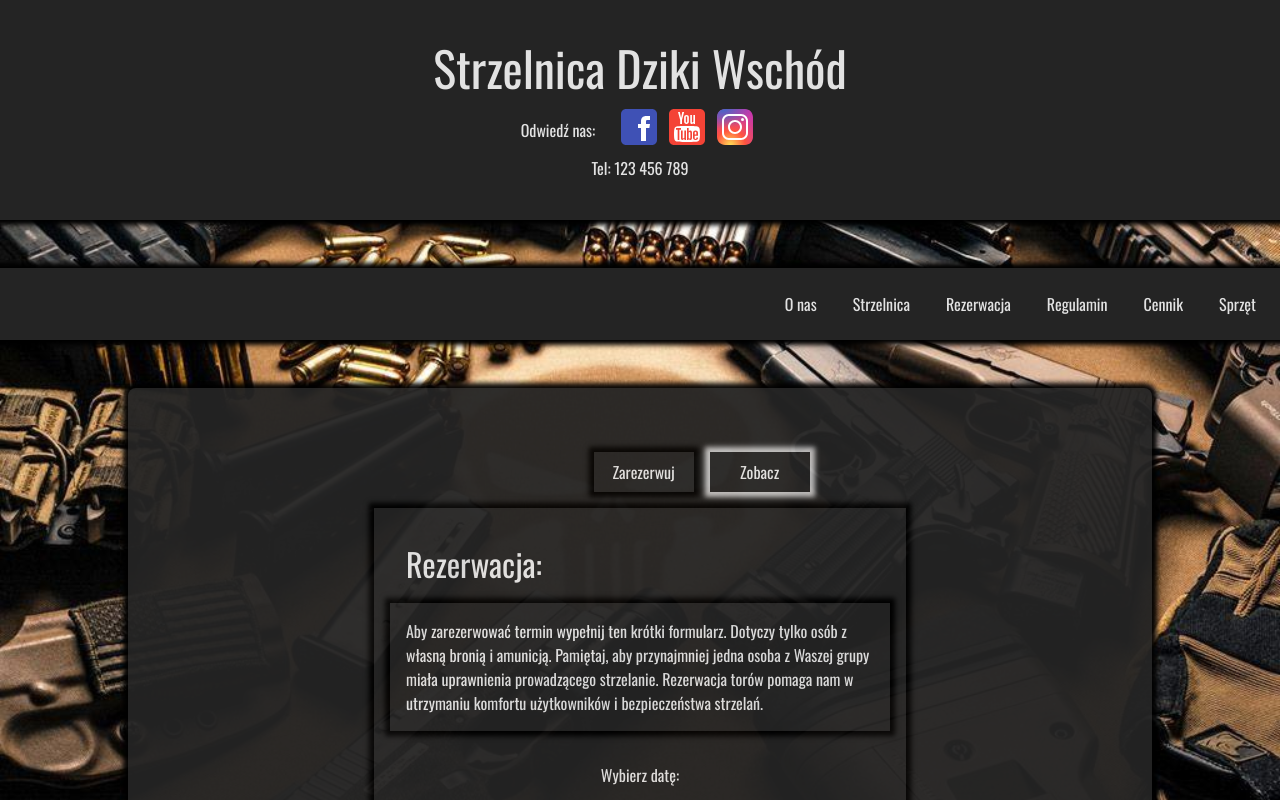
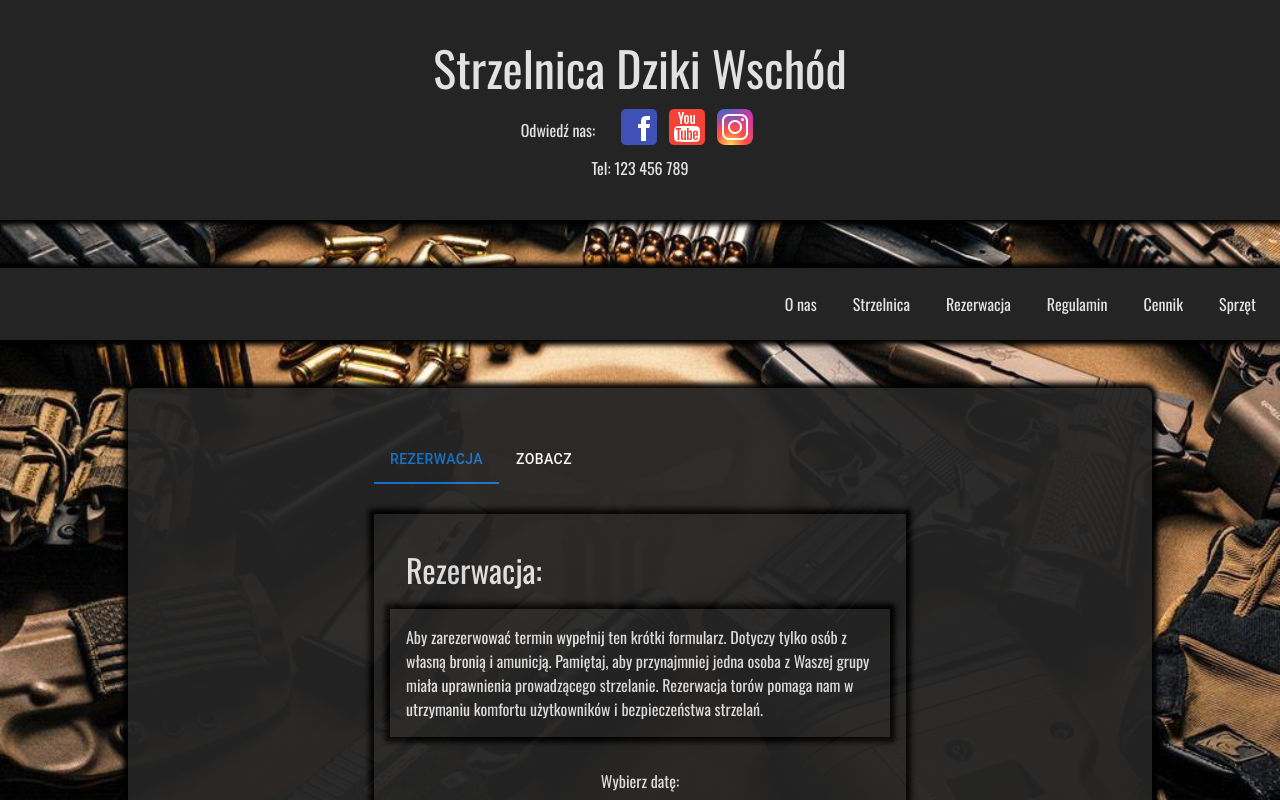
Before and after one commit to awnetcode/Shooting-range, a React (Vite) app: page / in a window 1280 px wide. Both pictures are taken after a click on the item "Rezerwacja". Shown: the top 800 px of the page. Built offline with nearby package versions, Linux system fonts and the light colour scheme.

Commit message:
form-fix

```diff
--- a/package.json
+++ b/package.json
@@ -10,6 +10,9 @@
     "preview": "vite preview"
   },
   "dependencies": {
+    "@emotion/react": "^11.14.0",
+    "@emotion/styled": "^11.14.0",
+    "@mui/material": "^7.1.1",
     "body-parser": "^1.20.3",
     "express": "^4.21.2",
     "react": "^18.3.1",
--- a/src/components/main-content/Reservation-form.jsx
+++ b/src/components/main-content/Reservation-form.jsx
@@ -1,4 +1,5 @@
 import React from "react";
+import { Button, Box, TextField } from "@mui/material";
 
 class ReservationForm extends React.Component {
     constructor(props) {
@@ -7,8 +8,29 @@ class ReservationForm extends React.Component {
           date: '',
           name: '',
           license: '',
-          phone: ''
+          phone: '',
         };
+        this.commonTextFieldStyles = {
+  '& .MuiOutlinedInput-root': {
+    '& fieldset': {
+      borderColor: 'silver', // kolor ramki
+      cursor:'pointer'
+    },
+    '&:hover fieldset': {
+      borderColor: 'dimgray', // przy najechaniu
+    },
+    '&.Mui-focused fieldset': {
+      borderColor: '#247bd2', // przy focusie (kliknięciu)
+    },
+  },
+  '& .MuiInputLabel-root': {
+    color: 'silver', // kolor labela
+  },
+  '& .MuiInputBase-input': {
+    color: 'silver', // kolor tekstu w środku
+    cursor: 'pointer'
+  },
+};
     }
 
     handleInputChange = (event) => {
@@ -42,9 +64,11 @@ class ReservationForm extends React.Component {
         return(
             <>
                 <h1>Rezerwacja:</h1>
+                <Box>
                 <p className='reservation-info'>
                     Aby zarezerwować termin wypełnij ten krótki formularz. Dotyczy tylko osób z własną bronią i amunicją. Pamiętaj, aby przynajmniej jedna osoba z Waszej grupy miała uprawnienia prowadzącego strzelanie. Rezerwacja torów pomaga nam w utrzymaniu komfortu użytkowników i bezpieczeństwa strzelań.
                 </p>
+                </Box>
                 <form className="application-form">
                 <label htmlFor="date">Wybierz datę:</label>
                 <input
@@ -53,13 +77,10 @@ class ReservationForm extends React.Component {
                 type="date"
                 onChange={this.handleInputChange}
                 />
-                <label htmlFor="name">Imię:</label>
-                <input
-                type="text"
-                name='name'
-                className='text-input'
-                onChange={this.handleInputChange}
-                />
+                <TextField sx={this.commonTextFieldStyles} id="outlined-basic" label="Imię" variant="outlined" onChange={this.handleInputChange}/>
+                <TextField sx={this.commonTextFieldStyles} id="outlined-basic" label="Telefon" variant="outlined" onChange={this.handleInputChange}/>
+                <TextField sx={this.commonTextFieldStyles} id="outlined-basic" label="Nr Prowadzącego strzelanie" variant="outlined" onChange={this.handleInputChange}/>
+                <TextField sx={this.commonTextFieldStyles} id="outlined-basic" label="Ilość osób" variant="outlined" onChange={this.handleInputChange}/>
                 <label htmlFor="license">Nr Prowadzącego Strzelanie:</label>
                 <input
                 type="text"
@@ -75,7 +96,7 @@ class ReservationForm extends React.Component {
                 onChange={this.handleInputChange}
                 />
                 </form>
-                <button className='form-button' type='submit' onClick={this.saveToServer}>Zgłoś na Policję!</button>
+                <Button variant="outlined" onClick={this.saveToServer}>Zgłoś</Button>
             </>
         )
       }
--- a/src/components/main-content/Reservation.jsx
+++ b/src/components/main-content/Reservation.jsx
@@ -1,43 +1,53 @@
 import './styles/reservation.css';
 
 import { useState } from 'react';
+import { Box, Tabs, Tab } from '@mui/material';
 
 import ReservationForm from './Reservation-form';
 import ReservationCalendar from './Reservation-calendar';
 
 const Reservation = () =>{
 
-    const [isActive, setActive] = useState('book');
-    const [buttonActive, setButtonActive] = useState(true);
+    const[value, setValue] = useState(0)
+
+
     let content;
 
-    switch(isActive){
-        case 'book':
-            content = <ReservationForm />
-            break;
-        case 'check':
-            content = <ReservationCalendar />
-            break;
+    function a11yProps(index) {
+  return {
+    id: `simple-tab-${index}`,
+    'aria-controls': `simple-tabpanel-${index}`,
+  };
+}
 
-        default: content = <ReservationForm />
+    const handleChange = (event, newValue) => {
+    setValue(newValue);
+  };
+
+  switch(value){
+    case 0:
+        content = <ReservationForm/>;
         break;
-    };
+    case 1:
+        content = <ReservationCalendar/>
+        break;
+  }
 
     return(
         <>
-        <div className="reservation-nav">
-            <span
-            onClick={() => {setActive('book'), setButtonActive(!buttonActive)}}
-            className={buttonActive == true && isActive == 'book' ? "nav-button" : "nav-button-active"}
-                >Zarezerwuj</span>
-            <span
-              onClick={() => {setActive('check'), setButtonActive(!buttonActive)}}
-              className={buttonActive == true && isActive == 'check' ? "nav-button" : "nav-button-active"}
-                >Zobacz</span>
-        </div>
+        <Box>
+         <Tabs value={value} onChange={handleChange} aria-label="basic tabs example"
+         sx={{
+            mb:'30px',
+            color:'white'
+        }}>
+          <Tab label="rezerwacja" {...a11yProps(0)} sx={{color:'inherit'}}/>
+          <Tab label="zobacz" {...a11yProps(1)} sx={{color:'inherit'}}/>
+        </Tabs>
         <div className="form-area">
             {content}
         </div>
+        </Box>
         </>
     )
 }
--- a/src/components/main-content/styles/reservation.css
+++ b/src/components/main-content/styles/reservation.css
@@ -1,26 +1,3 @@
-.reservation-nav{
-    min-width: 40%;
-    display: flex;
-    align-items: center;
-    justify-content: flex-end;
-    gap: 1rem;
-    padding: 1rem;
-}
-.nav-button{
-    padding: .5rem 1rem;
-    width: 100px;
-    box-shadow: var(--main-shadow);
-    text-align: center;
-    cursor: pointer;
-}
-
-.nav-button-active{
-    padding: .5rem 1rem;
-    width: 100px;
-    box-shadow: var(--silver-shadow);
-    text-align: center;
-    cursor: pointer;
-}
 
 .form-area{
     box-shadow: var(--main-shadow);
```
Also changed, not shown: 1 other file (tests, documents, lock files or other folders).
